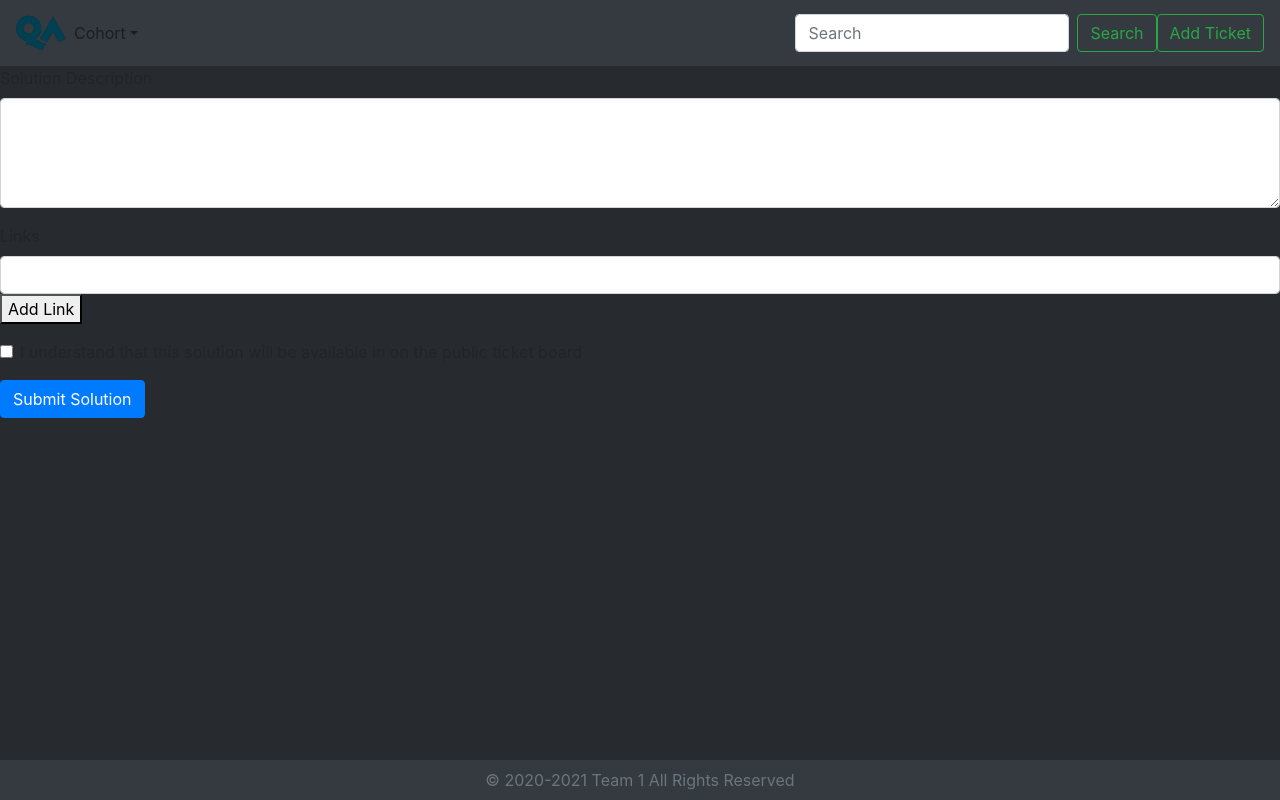
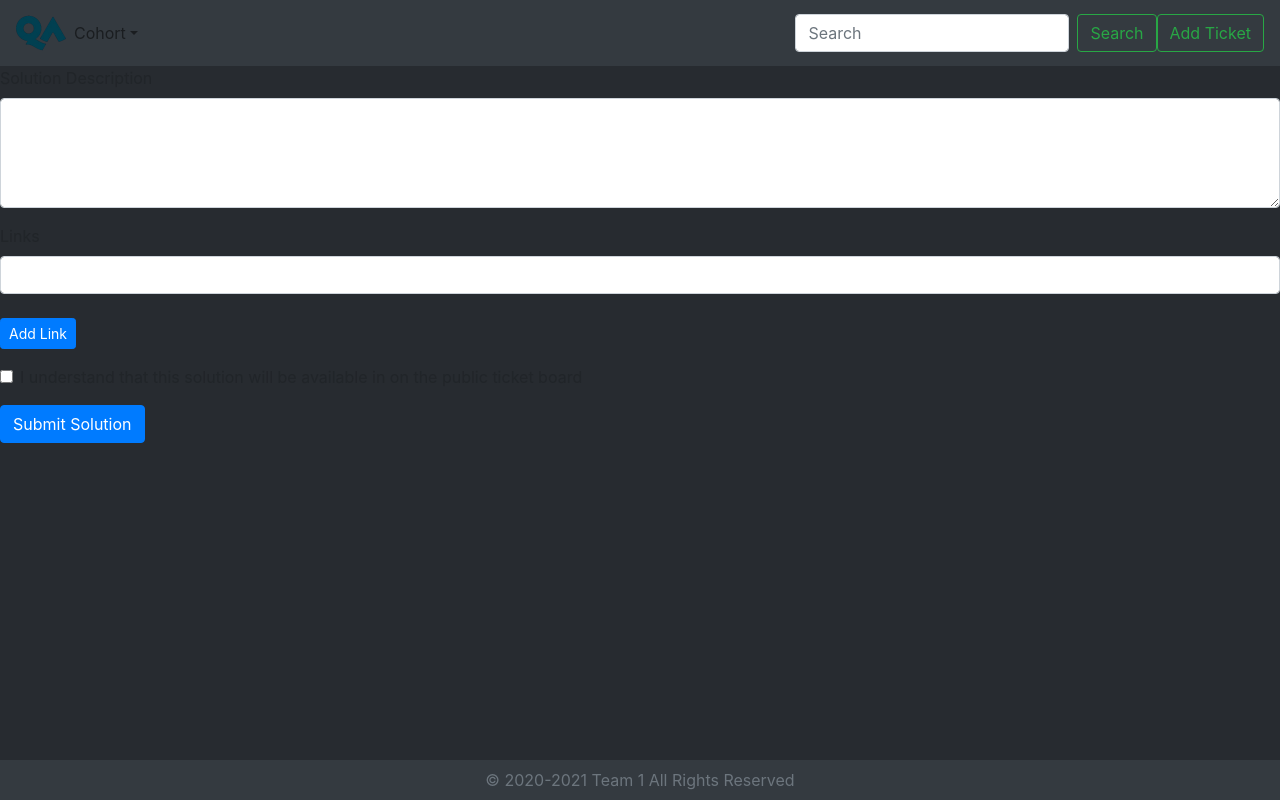
Before and after one commit to makhdoomshabir/Final-Project, a React (Create React App) app in the folder src/main/resources/: page /add-solution in a window 1280 px wide. Built offline with nearby package versions, Linux system fonts and the light colour scheme.

Commit message:
id added to solution form

```diff
--- a/src/main/resources/src/Components/tickets/AddSolution.js
+++ b/src/main/resources/src/Components/tickets/AddSolution.js
@@ -4,7 +4,7 @@ import {Form, Button} from 'react-bootstrap';
 const AddSolution = () => {
     return (
         <div>
-            <Form>
+            <Form id="solutionForm">
                 <Form.Group id="solutionDescription">
                     <Form.Label>Solution Description</Form.Label>
                     <Form.Control as="textarea" rows="4"/>
@@ -13,7 +13,8 @@ const AddSolution = () => {
                 <Form.Group id="links">
                     <Form.Label>Links</Form.Label>
                     <Form.Control type="text"/>
-                    <button> Add Link</button>
+                    <br/>
+                    <Button variant="primary" size="sm"> Add Link</Button>
                 </Form.Group>
 
 
```
